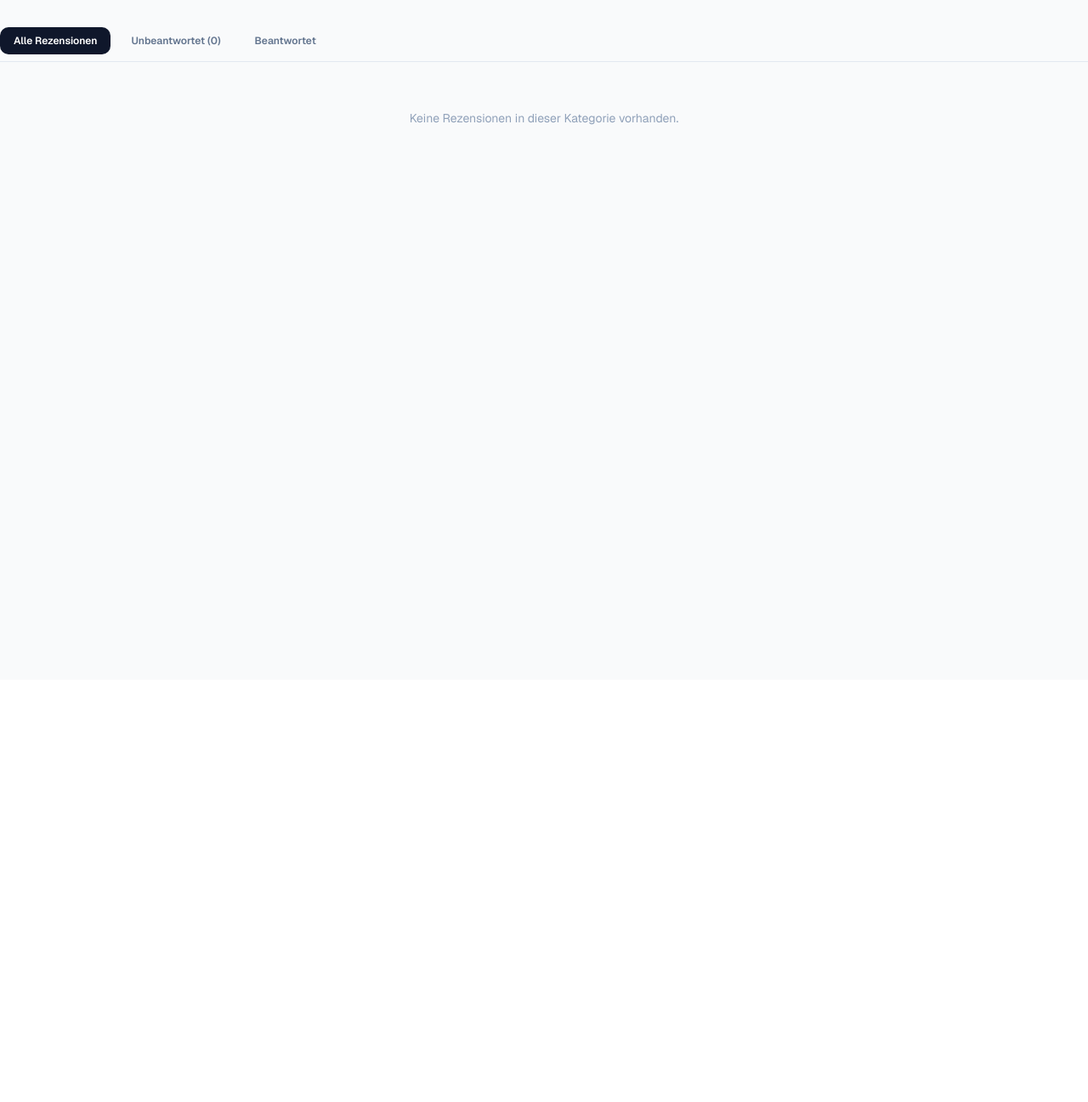
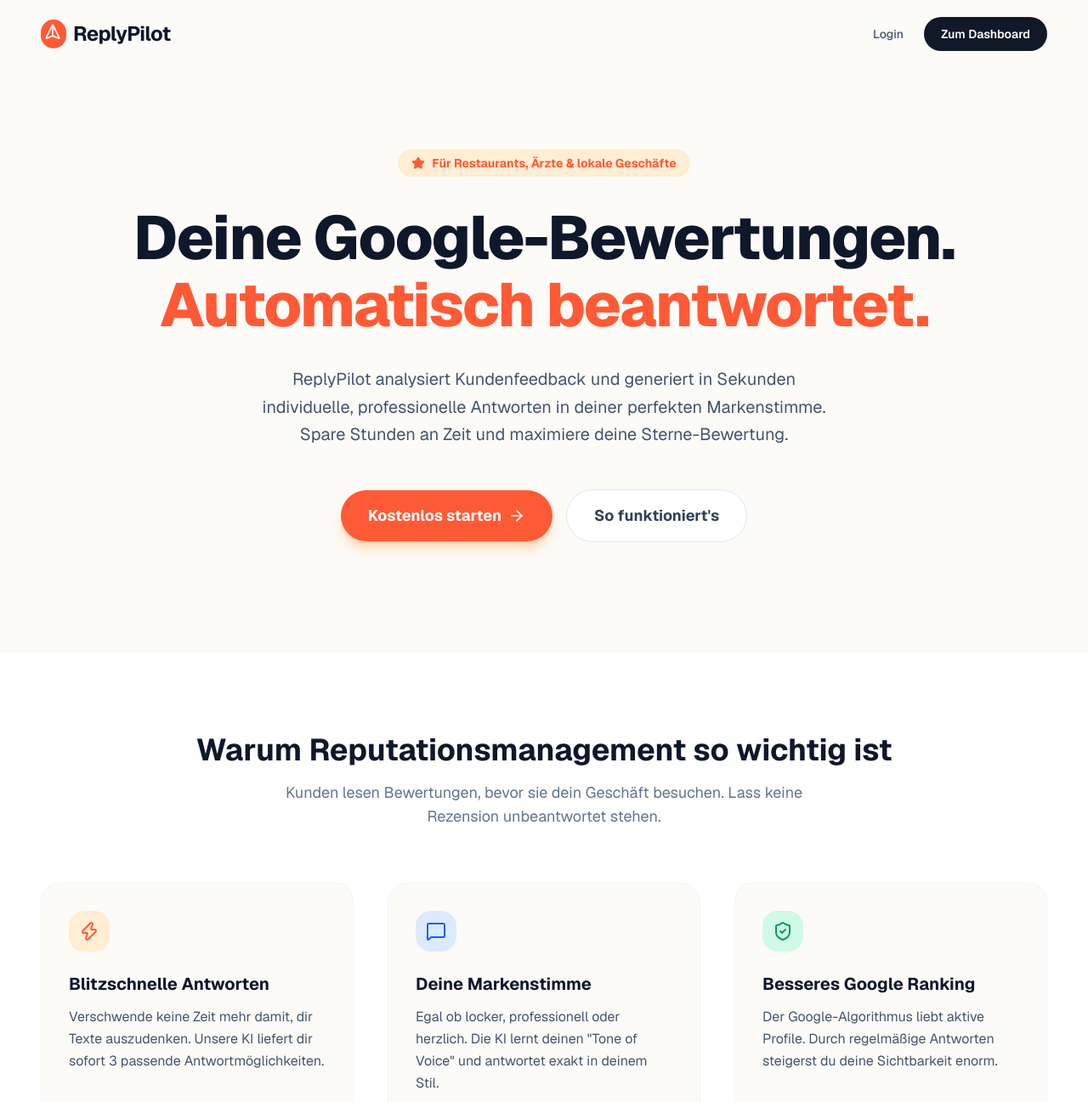
Before and after one commit to MalikParvez1/ReplyPilot, a Next.js app: page / in a window 1280 px wide. Shown: the top 1297 px of the page at 85% size. Before the commit the page ends 800 px from the top, so only its background shows below. Built offline with nearby package versions, Linux system fonts and the light colour scheme.

Commit message:
add landinge page

```diff
--- a/app/page.tsx
+++ b/app/page.tsx
@@ -1,13 +1,128 @@
-import { QueryProvider } from "@/components/QueryProvider";
-import { ReviewDashboard } from "@/features/reviews/componenets/ReviewDashboard";
+import Link from "next/link";
+import { Send, Star, Zap, MessageSquare, ArrowRight, ShieldCheck } from "lucide-react";
 
+export default function LandingPage() {
+  return (
+    <div className="min-h-screen bg-[#FDFBF7] font-sans selection:bg-[#FF5A36] selection:text-white">
 
-export default function Home() {
-  return (
-    <QueryProvider>
-      <main className="min-h-screen bg-gray-50 py-8">
-        <ReviewDashboard initialReviews={[]} />
+      {/* Öffentliche Navbar */}
+      <header className="w-full h-20 flex items-center justify-between px-6 md:px-12 max-w-7xl mx-auto">
+        <div className="flex items-center space-x-2 text-slate-900">
+          <div className="bg-[#FF5A36] p-1.5 rounded-full">
+            <Send className="w-5 h-5 text-white -ml-0.5 mt-0.5 transform -rotate-45" />
+          </div>
+          <span className="text-2xl font-bold tracking-tight">ReplyPilot</span>
+        </div>
+        <nav className="flex items-center space-x-6">
+          <Link href="/login" className="text-sm font-medium text-slate-600 hover:text-slate-900 transition-colors">
+            Login
+          </Link>
+          <Link href="/dashboard" className="px-5 py-2.5 bg-[#111827] text-white text-sm font-semibold rounded-full hover:bg-slate-800 transition-all">
+            Zum Dashboard
+          </Link>
+        </nav>
+      </header>
+
+      <main>
+        {/* Hero Section */}
+        <section className="pt-24 pb-32 px-6 text-center max-w-5xl mx-auto flex flex-col items-center">
+          <div className="inline-flex items-center space-x-2 bg-orange-100 text-[#FF5A36] px-4 py-1.5 rounded-full text-sm font-bold mb-8">
+            <Star className="w-4 h-4 fill-current" />
+            <span>Für Restaurants, Ärzte & lokale Geschäfte</span>
+          </div>
+
+          <h1 className="text-5xl md:text-7xl font-extrabold text-slate-900 tracking-tight leading-[1.1] mb-8">
+            Deine Google-Bewertungen. <br className="hidden md:block" />
+            <span className="text-[#FF5A36]">Automatisch beantwortet.</span>
+          </h1>
+
+          <p className="text-lg md:text-xl text-slate-600 mb-12 max-w-2xl leading-relaxed">
+            ReplyPilot analysiert Kundenfeedback und generiert in Sekunden individuelle, professionelle Antworten in deiner perfekten Markenstimme. Spare Stunden an Zeit und maximiere deine Sterne-Bewertung.
+          </p>
+
+          <div className="flex flex-col sm:flex-row items-center space-y-4 sm:space-y-0 sm:space-x-4">
+            <Link href="/dashboard" className="px-8 py-4 bg-[#FF5A36] hover:bg-[#e04a29] text-white text-lg font-bold rounded-full shadow-lg shadow-orange-500/30 transition-all flex items-center space-x-2">
+              <span>Kostenlos starten</span>
+              <ArrowRight className="w-5 h-5" />
+            </Link>
+            <Link href="#features" className="px-8 py-4 bg-white border border-slate-200 text-slate-700 text-lg font-bold rounded-full hover:border-slate-300 hover:bg-slate-50 transition-all">
+              So funktioniert&apos;s
+            </Link>
+          </div>
+        </section>
+
+        {/* Features / Benefits Section */}
+        <section id="features" className="py-24 bg-white border-t border-slate-100">
+          <div className="max-w-7xl mx-auto px-6 md:px-12">
+            <div className="text-center mb-16">
+              <h2 className="text-3xl md:text-4xl font-bold text-slate-900 mb-4">Warum Reputationsmanagement so wichtig ist</h2>
+              <p className="text-slate-500 text-lg max-w-2xl mx-auto">
+                Kunden lesen Bewertungen, bevor sie dein Geschäft besuchen. Lass keine Rezension unbeantwortet stehen.
+              </p>
+            </div>
+
+            <div className="grid grid-cols-1 md:grid-cols-3 gap-10">
+              {/* Feature 1 */}
+              <div className="p-8 rounded-3xl bg-[#FDFBF7] border border-slate-100 hover:shadow-xl transition-shadow">
+                <div className="w-12 h-12 bg-orange-100 rounded-2xl flex items-center justify-center mb-6">
+                  <Zap className="w-6 h-6 text-[#FF5A36]" />
+                </div>
+                <h3 className="text-xl font-bold text-slate-900 mb-3">Blitzschnelle Antworten</h3>
+                <p className="text-slate-600 leading-relaxed">
+                  Verschwende keine Zeit mehr damit, dir Texte auszudenken. Unsere KI liefert dir sofort 3 passende Antwortmöglichkeiten.
+                </p>
+              </div>
+
+              {/* Feature 2 */}
+              <div className="p-8 rounded-3xl bg-[#FDFBF7] border border-slate-100 hover:shadow-xl transition-shadow">
+                <div className="w-12 h-12 bg-blue-100 rounded-2xl flex items-center justify-center mb-6">
+                  <MessageSquare className="w-6 h-6 text-blue-600" />
+                </div>
+                <h3 className="text-xl font-bold text-slate-900 mb-3">Deine Markenstimme</h3>
+                <p className="text-slate-600 leading-relaxed">
+                  Egal ob locker, professionell oder herzlich. Die KI lernt deinen &quot;Tone of Voice&quot; und antwortet exakt in deinem Stil.
+                </p>
+              </div>
+
+              {/* Feature 3 */}
+              <div className="p-8 rounded-3xl bg-[#FDFBF7] border border-slate-100 hover:shadow-xl transition-shadow">
+                <div className="w-12 h-12 bg-emerald-100 rounded-2xl flex items-center justify-center mb-6">
+                  <ShieldCheck className="w-6 h-6 text-emerald-600" />
+                </div>
+                <h3 className="text-xl font-bold text-slate-900 mb-3">Besseres Google Ranking</h3>
+                <p className="text-slate-600 leading-relaxed">
+                  Der Google-Algorithmus liebt aktive Profile. Durch regelmäßige Antworten steigerst du deine Sichtbarkeit enorm.
+                </p>
+              </div>
+            </div>
+          </div>
+        </section>
+
+        {/* CTA Banner Section */}
+        <section className="py-20 px-6">
+          <div className="max-w-5xl mx-auto bg-[#111827] rounded-[3rem] p-12 md:p-20 text-center relative overflow-hidden">
+            <div className="absolute top-0 right-0 w-64 h-64 bg-[#FF5A36] rounded-full blur-[120px] opacity-20 transform translate-x-1/2 -translate-y-1/2"></div>
+            <div className="absolute bottom-0 left-0 w-64 h-64 bg-blue-500 rounded-full blur-[120px] opacity-20 transform -translate-x-1/2 translate-y-1/2"></div>
+
+            <h2 className="text-3xl md:text-5xl font-bold text-white mb-6 relative z-10">
+              Bereit für glücklichere Kunden?
+            </h2>
+            <p className="text-slate-300 text-lg mb-10 max-w-2xl mx-auto relative z-10">
+              Verknüpfe jetzt dein Google Business Profil und lass ReplyPilot die schwere Arbeit übernehmen.
+            </p>
+            <Link href="/dashboard" className="inline-flex px-8 py-4 bg-[#FF5A36] hover:bg-[#e04a29] text-white text-lg font-bold rounded-full shadow-lg transition-all relative z-10">
+              Jetzt Cockpit einrichten
+            </Link>
+          </div>
+        </section>
       </main>
-    </QueryProvider>
+
+      {/* Footer */}
+      <footer className="border-t border-slate-200 bg-white py-10 text-center">
+        <p className="text-slate-500 text-sm">
+          &copy; {new Date().getFullYear()} ReplyPilot. Alle Rechte vorbehalten.
+        </p>
+      </footer>
+    </div>
   );
 }
```
